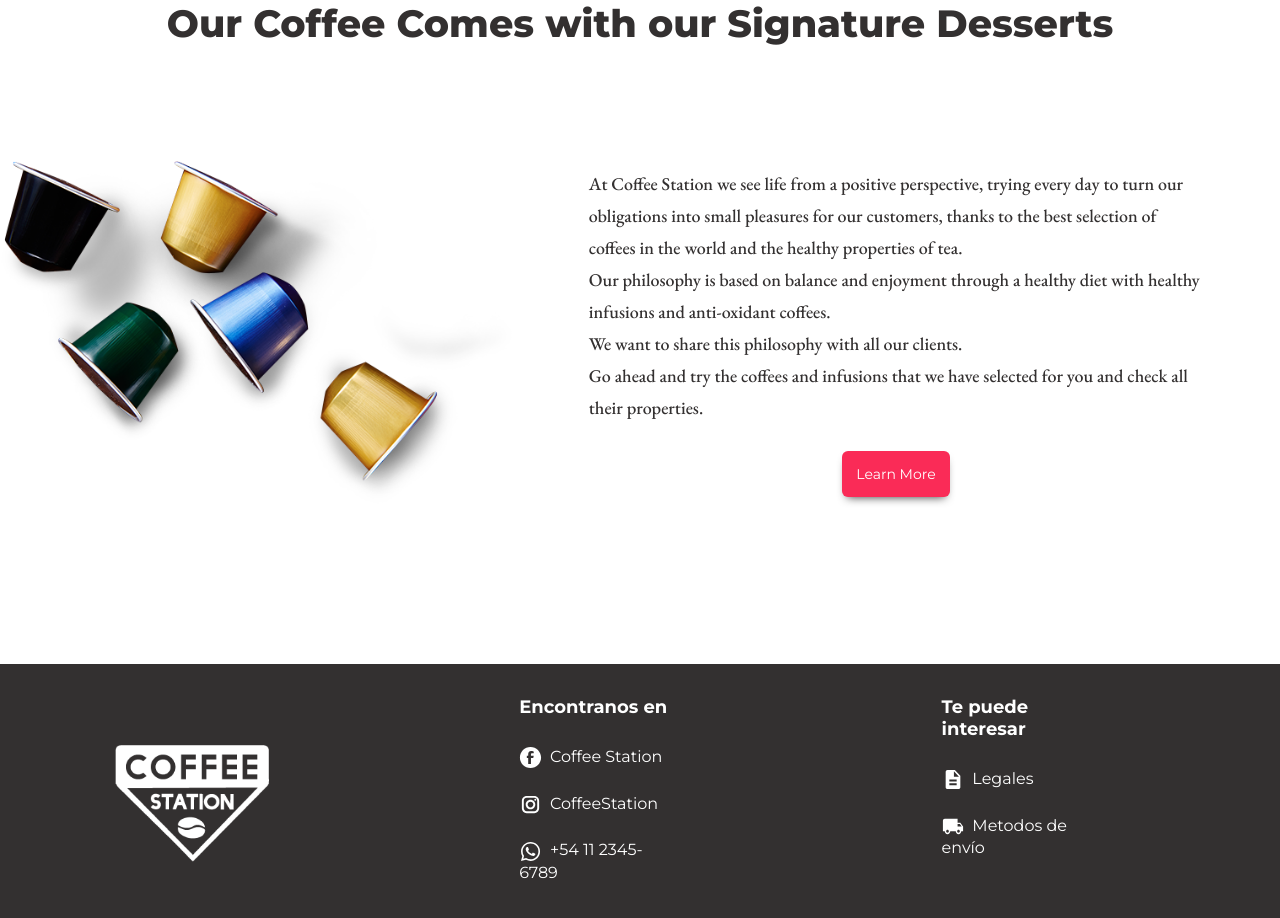
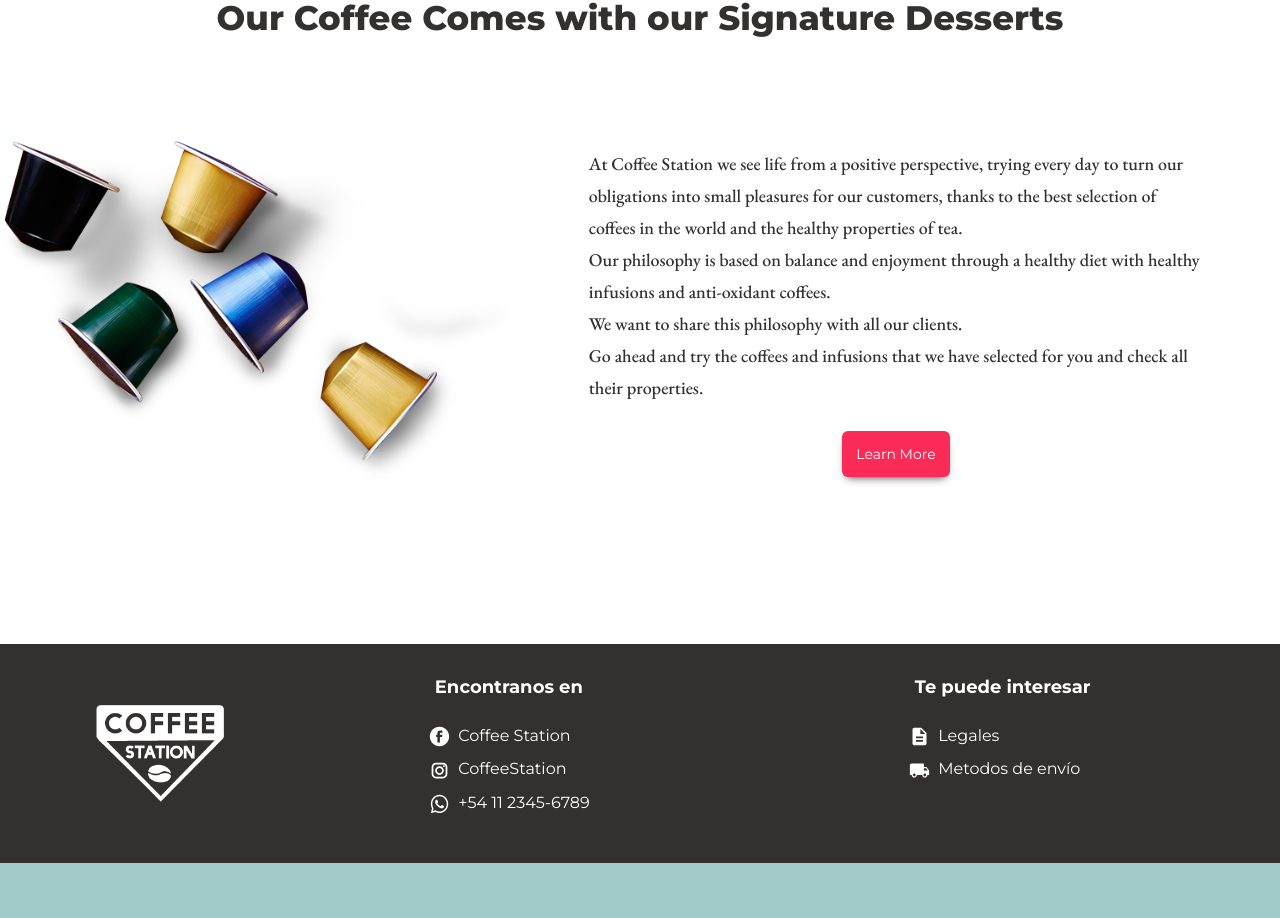
Before and after one commit to GiulianoGiovanola/Final-Eccomerce, a React (Create React App) app: page / in a window 1280 px wide. Shown: the part 1446-2364 px from the top of the page. After the commit the page ends 2309 px from the top, so only its background shows below. Built offline with nearby package versions, Linux system fonts and the light colour scheme; no server answers; the database is empty.

Commit message:
actualizacion responsive Home, Category y Product Card - 25/07/2023

```diff
--- a/src/Components/CategoryContainer/CategoryContainer.js
+++ b/src/Components/CategoryContainer/CategoryContainer.js
@@ -37,7 +37,7 @@ const CategoryContainer = ({ catId }) => {
             {loading ? (
                 <img className="gif" src={Cafe} alt="imgGif"/>
             ) : (
-                <Grid rowGap={30} colGap={30}>
+                <Grid rowGap={20} colGap={20}>
                     {products.map(({ name, image, description, id }, index) =>
                         <Col desktop={3} tablet={6} mobile={12} key={index}>
                             <ProductCard name={name} image={image} description={description} id={id} />
--- a/src/Components/CategoryContainer/styled.js
+++ b/src/Components/CategoryContainer/styled.js
@@ -1,16 +1,103 @@
-import styled from 'styled-components'
+import styled from "styled-components";
 
 const Container = styled.div`
+  max-width: 1200px;
+  margin: 125px auto 50px;
 
-max-width: 1200px;
-margin: 125px auto 50px;
-
-.gif{
+  .gif {
     width: 40%;
     margin: 0 auto;
     display: block;
-}
+  }
 
-`
+  .contenedor {
+    padding: 0.5em;
+  }
 
-export {Container}
+  @media (min-width: 769px) and (max-width: 1024px) {
+    width: 90%;
+
+    div {
+      grid-column: span 4;
+      div {
+        img {
+          width: 50%;
+        }
+        .contenedor {
+          padding: 0 1em 1.25em;
+          h2 {
+            font-size: 24px;
+          }
+
+          p {
+            font-size: 15px;
+          }
+        }
+
+        a {
+          font-size: 14px;
+        }
+      }
+    }
+  }
+
+  @media (min-width: 481px) and (max-width: 768px) {
+    width: 90%;
+
+    div {
+      grid-column-gap: 25px;
+      grid-row-gap: 25px;
+      div {
+        img {
+          width: 40%;
+        }
+        .contenedor {
+          padding: 0 1em;
+          h2 {
+            font-size: 20px;
+          }
+
+          p {
+            font-size: 15px;
+          }
+        }
+
+        a {
+          font-size: 13px;
+        }
+      }
+    }
+  }
+
+  @media (min-width: 320px) and (max-width: 480px) {
+    width: 90%;
+
+    div {
+      grid-column-gap: 25px;
+      grid-row-gap: 25px;
+      div {
+        width: 90%;
+        margin: 0 auto;
+        img {
+          width: 40%;
+        }
+        .contenedor {
+          padding: 0 1em;
+          h2 {
+            font-size: 20px;
+          }
+
+          p {
+            font-size: 15px;
+          }
+        }
+
+        a {
+          font-size: 13px;
+        }
+      }
+    }
+  }
+`;
+
+export { Container };
--- a/src/Components/Footer/styled.js
+++ b/src/Components/Footer/styled.js
@@ -1,4 +1,4 @@
-import styled from 'styled-components';
+import styled from "styled-components";
 
 const Footer = styled.footer`
   background-color: #333030;
@@ -9,58 +9,131 @@ const Footer = styled.footer`
   display: flex;
   padding: 2em 0;
 
-    .logo{
-        width: 30%;
+  .logo {
+    width: 25%;
     display: flex;
     align-items: center;
     justify-content: center;
-        img{
+    img {
       width: 40%;
     }
   }
 
-    nav{
-        width: 33%;
+  nav {
+    width: 28%;
+    margin: 0 auto;
 
-        h3{
+    h3 {
       font-size: 18px;
-            width: 36%;
       margin: 0 auto;
       text-align: left;
+      padding: 0 0 0 3em;
     }
 
-        ul{
+    ul {
       padding: 0;
 
-            li{
+      li {
         list-style: none;
         line-height: 20px;
-                padding: 0.75em 0;
-                width: 36%;
+        padding: 0.75em 0 0 3em;
+        width: 100%;
         margin: 0 auto;
         text-align: left;
 
-                a{
+        a {
           color: #fff;
           text-decoration: none;
-                    transition: color .5s;
+          transition: color 0.5s;
 
-                    .imgSociales{
+          .imgSociales {
             padding-right: 0.5em;
-                        width: 15%;
+            width: 6%;
             vertical-align: middle;
             fill: #fa2b57;
-
           }
         }
 
-                a:hover{
+        a:hover {
           color: #fa2b57;
         }
       }
     }
   }
 
-`
+  @media (min-width: 1024px) and (max-width: 1280px) {
+  }
 
-export { Footer }
+  @media (min-width: 769px) and (max-width: 1024px) {
+    nav {
+      ul {
+        li {
+          a {
+            font-size: 15px;
+            .imgSociales {
+              width: 8%;
+            }
+          }
+        }
+      }
+    }
+  }
+
+  @media (min-width: 481px) and (max-width: 768px) {
+    flex-direction: column;
+    align-items: center;
+
+    .logo {
+      margin: 1em 0;
+    }
+
+    nav {
+      margin: 1em 0;
+      h3 {
+        padding: 0;
+      }
+      ul {
+        li {
+          padding: 0.75em 0;
+          a {
+            font-size: 15px;
+            .imgSociales {
+              width: 10%;
+            }
+          }
+        }
+      }
+    }
+  }
+
+  @media (min-width: 320px) and (max-width: 480px) {
+    flex-direction: column;
+    align-items: center;
+
+    .logo {
+      margin: 1em 0;
+      width: 50%;
+    }
+
+    nav {
+      width: 50%;
+      margin: 1em 0;
+      h3 {
+        padding: 0;
+      }
+      ul {
+        li {
+          padding: 0.75em 0;
+          a {
+            font-size: 15px;
+            .imgSociales {
+              width: 10%;
+            }
+          }
+        }
+      }
+    }
+  }
+`;
+
+export { Footer };
--- a/src/Components/Informacion/styled.js
+++ b/src/Components/Informacion/styled.js
@@ -1,20 +1,19 @@
-import styled from 'styled-components'
+import styled from "styled-components";
 
 const Container = styled.div`
-
   color: #333030;
   position: relative;
   background-color: white;
   padding: 10em 0;
 
-img{
+  img {
     width: 40%;
     min-height: 200px;
     rotate: 200grad;
     transform: scaleY(-1);
   }
 
-h2{
+  h2 {
     font-size: 38px;
     font-weight: 800;
     width: 100%;
@@ -22,28 +21,29 @@ h2{
     margin-bottom: 3em;
   }
 
-div{
+  div {
     display: flex;
     width: 100%;
-    div{
+    align-items: center;
+    div {
       display: flex;
       flex-direction: column;
       justify-content: center;
       align-items: center;
 
-        h3{
+      h3 {
         font-size: 28px;
         font-weight: 500;
         margin-bottom: 2em;
         color: #9abec1;
       }
 
-        h4{
+      h4 {
         font-size: 18px;
         font-weight: 500;
       }
 
-        a{
+      a {
         color: #fff;
         text-decoration: none;
         background-color: #fa2b57;
@@ -55,14 +55,92 @@ div{
         cursor: pointer;
       }
 
-        p{
-            font: 500 18px 'EB Garamond', serif;
+      p {
+        font: 500 18px "EB Garamond", serif;
         width: 80%;
         line-height: 32px;
         margin: 0 0 1.5em;
       }
     }
   }
-`
 
-export {Container}
+  @media (min-width: 1024px) and (max-width: 1280px) {
+    div {
+      p {
+        font-size: 16px;
+      }
+    }
+
+    h2 {
+      font-size: 34px;
+    }
+  }
+
+  @media (min-width: 769px) and (max-width: 1024px) {
+    div {
+      p {
+        font-size: 16px;
+      }
+    }
+
+    h2 {
+      font-size: 34px;
+    }
+
+    img {
+      width: 45%;
+    }
+  }
+
+  @media (min-width: 481px) and (max-width: 768px) {
+    padding: 10em 0;
+
+    div {
+      flex-direction: column-reverse;
+      div {
+        margin-bottom: 3em;
+
+        p {
+          font-size: 16px;
+        }
+      }
+    }
+
+    h2 {
+      font-size: 34px;
+      width: 80%;
+      margin: 0 auto 1em;
+    }
+
+    img {
+      width: 75%;
+      rotate: 180grad;
+    }
+  }
+
+  @media (min-width: 320px) and (max-width: 480px) {
+    padding: 5em 0;
+
+    div {
+      flex-direction: column-reverse;
+      div {
+        margin-bottom: 3em;
+        p {
+          font-size: 16px;
+        }
+      }
+    }
+
+    h2 {
+      font-size: 30px;
+      width: 80%;
+      margin: 0 auto 1em;
+    }
+
+    img {
+      width: 90%;
+    }
+  }
+`;
+
+export { Container };
--- a/src/Components/NavbarStatic/styled.js
+++ b/src/Components/NavbarStatic/styled.js
@@ -1,7 +1,6 @@
-import styled from 'styled-components';
+import styled from "styled-components";
 
 const Container = styled.div`
-
   height: 80px;
   background-color: #303030;
   box-shadow: 1px 1px 5px #303030;
@@ -13,7 +12,7 @@ const Container = styled.div`
   justify-content: space-between;
   align-items: center;
 
-    .logo{
+  .logo {
     width: 4%;
     padding-left: 2em;
   }
@@ -21,34 +20,98 @@ const Container = styled.div`
   nav {
     padding-right: 1em;
 
-        ul{
+    ul {
       display: flex;
 
-            li{
+      li {
         list-style: none;
         padding: 1em;
 
-                a{
+        a {
           text-decoration: none;
           color: #ffffff;
-                    transition: color .5s;
+          transition: color 0.5s;
           font-size: 15px;
           vertical-align: middle;
 
-                    .imgSociales{
+          .imgSociales {
             width: 100%;
           }
 
-                    .imgSociales:hover{
-                        filter: invert(41%) sepia(84%) saturate(6058%) hue-rotate(332deg) brightness(99%) contrast(98%);
+          .imgSociales:hover {
+            filter: invert(41%) sepia(84%) saturate(6058%) hue-rotate(332deg)
+              brightness(99%) contrast(98%);
           }
         }
-                a:hover{
+        a:hover {
           color: #fa2b57;
         }
       }
     }
   }
-`
 
-export { Container }
+  @media (min-width: 1025px) and (max-width: 1280px) {
+    .logo {
+      width: 4%;
+      padding-right: 4em;
+    }
+
+    nav {
+      padding-right: 3em;
+    }
+  }
+
+  @media (min-width: 769px) and (max-width: 1024px) {
+    .logo {
+      width: 6%;
+    }
+
+    nav {
+      padding-right: 2em;
+    }
+  }
+
+  @media (min-width: 481px) and (max-width: 768px) {
+    .logo {
+      width: 8%;
+    }
+
+    nav {
+      padding-right: 2em;
+
+      ul {
+        li {
+          a {
+            font-size: 13px;
+          }
+        }
+      }
+    }
+  }
+
+  @media (min-width: 320px) and (max-width: 480px) {
+    .logo {
+      width: 10%;
+      padding-left: 1.5em;
+    }
+
+    nav {
+      padding-right: 1.5em;
+      ul {
+        li {
+          padding: 0 0 0 1.5em;
+
+          a {
+            font-size: 13px;
+
+            img {
+              width: 85%;
+            }
+          }
+        }
+      }
+    }
+  }
+`;
+
+export { Container };
--- a/src/Components/Principal/styled.js
+++ b/src/Components/Principal/styled.js
@@ -5,7 +5,7 @@ const Container = styled.div`
   justify-content: space-evenly;
   align-items: center;
   color: white;
-  background-size: cover;
+  background-size: cover !important;
   height: 100vh;
   position: relative;
   z-index: 1;
@@ -21,16 +21,18 @@ const Container = styled.div`
     h1 {
       font-size: 50px;
       font-weight: 800;
-      line-height: 10px;
+      margin: 0 0 0.2em 0;
     }
     h3 {
       font-size: 30px;
       font-weight: 500;
-      margin-bottom: 1em;
+      margin: 0 0 1em 0;
     }
   }
 
   @media (min-width: 1024px) and (max-width: 1280px) {
+    background: center;
+
     div {
       h1 {
         font-size: 44px;
@@ -43,9 +45,17 @@ const Container = styled.div`
   }
 
   @media (min-width: 769px) and (max-width: 1024px) {
+    background: center;
+    background-size: cover;
+
+    img {
+      width: 45%;
+    }
+
     div {
+      padding: 0 2em;
       h1 {
-        font-size: 44px;
+        font-size: 42px;
       }
 
       h3 {
@@ -55,7 +65,14 @@ const Container = styled.div`
   }
 
   @media (min-width: 481px) and (max-width: 768px) {
+    background: center;
+
+    img {
+      width: 50%;
+    }
+
     div {
+      padding: 0 0 0 2em;
       h1 {
         font-size: 30px;
       }
@@ -69,14 +86,13 @@ const Container = styled.div`
   @media (min-width: 320px) and (max-width: 480px) {
     flex-direction: column !important;
     justify-content: flex-end !important;
-    background: center fixed;
+    background: center;
 
     div {
       padding: 0;
       text-align: center;
       h1 {
         font-size: 34px;
-        line-height: 16px;
       }
 
       h3 {
--- a/src/Components/Product/styled.js
+++ b/src/Components/Product/styled.js
@@ -1,7 +1,6 @@
-import styled from 'styled-components'
+import styled from "styled-components";
 
 const Container = styled.div`
-
   display: flex;
   align-items: center;
   width: 75%;
@@ -12,7 +11,7 @@ height: 60vh;
   border-radius: 15px;
   box-shadow: 0px 10px 30px -2px rgba(0, 0, 0, 0.2);
 
-img{
+  img {
     width: 65%;
     margin: 0 auto;
     display: block;
@@ -20,29 +19,30 @@ img{
     min-height: 200px;
   }
 
-.contInfo{
+  .contInfo {
     padding-left: 2em;
   }
 
-.subtitulos{
+  .subtitulos {
     font-weight: 600;
   }
 
-h1, p{
+  h1,
+  p {
     color: #333030;
     margin: 0;
   }
 
-p{
+  p {
     font-size: 16px;
     font-weight: 500;
     line-height: 24px;
     margin: 1em 0 1em;
   }
 
-button{
+  button {
     padding: 1em;
-    font-family: 'Montserrat', 'Poppins', 'sans-serif';
+    font-family: "Montserrat", "Poppins", "sans-serif";
     font-size: 14px;
     color: #fff;
     width: 100%;
@@ -56,6 +56,21 @@ button{
     font-weight: 600;
     text-transform: uppercase;
   }
-`
 
-export {Container}
+  @media (min-width: 1025px) and (max-width: 1280px) {
+
+  }
+  @media (min-width: 769px) and (max-width: 1024px) {
+
+  }
+
+  @media (min-width: 481px) and (max-width: 768px) {
+
+  }
+
+  @media (min-width: 320px) and (max-width: 480px) {
+
+  }
+`;
+
+export { Container };
--- a/src/Components/pageProduct/styled.js
+++ b/src/Components/pageProduct/styled.js
@@ -1,30 +1,136 @@
-import styled from 'styled-components'
+import styled from "styled-components";
 
 const Container = styled.div`
-
-.productoAgregado{
+  .productoAgregado {
     margin: 2em 0 0;
     color: #fa2b57;
-    font-family: 'Montserrat', 'Poppins', 'sans-serif';
+    font-family: "Montserrat", "Poppins", "sans-serif";
     font-weight: 600;
     position: absolute;
-    top: 31em;
+    top: 33em;
     left: 14em;
-}
+  }
 
-.gif{
+  .gif {
     width: 40%;
     margin: 2em auto 0;
     display: block;
-}
+  }
 
-.exclamation{
+  .exclamation {
     width: 2.4%;
-    filter: invert(50%) sepia(94%) saturate(6068%) hue-rotate(330deg) brightness(97%) contrast(102%);
+    filter: invert(50%) sepia(94%) saturate(6068%) hue-rotate(330deg)
+      brightness(97%) contrast(102%);
     vertical-align: middle;
     padding-right: 0.4em;
     transform: translate(0px, -2px);
-}
-`
+  }
 
-export {Container}
+  div {
+    align-items: center !important;
+  }
+
+  @media (min-width: 1025px) and (max-width: 1280px) {
+    .productoAgregado {
+      top: 31em;
+      left: 12em;
+    }
+
+    img {
+      width: 60%;
+    }
+  }
+
+  @media (min-width: 769px) and (max-width: 1024px) {
+    .productoAgregado {
+      top: 32em;
+      left: 10em;
+    }
+
+    img {
+      width: 60%;
+    }
+  }
+
+  @media (min-width: 481px) and (max-width: 768px) {
+    width: 85%;
+    margin: 0 auto;
+
+    div {
+      width: 100%;
+      padding: 1em 0;
+      height: 61vh;
+      div {
+        div {
+          h1 {
+            font-size: 28px;
+          }
+          p {
+            font-size: 15px;
+          }
+          button {
+            font-size: 14px;
+          }
+        }
+      }
+    }
+
+    .productoAgregado {
+      top: 26em;
+      left: 6em;
+    }
+
+    img {
+      width: 80%;
+      margin: 4em auto;
+    }
+  }
+
+  @media (min-width: 320px) and (max-width: 480px) {
+    width: 100%;
+    margin: 0 auto;
+
+    div {
+      width: 90%;
+      padding: 1em 0;
+      height: 100%;
+      flex-direction: column;
+      div {
+        grid-row-gap: 0;
+        padding: 1em 0 0;
+        div {
+          padding: 0;
+          h1 {
+            font-size: 28px;
+          }
+          p {
+            font-size: 15px;
+          }
+          button {
+            font-size: 14px;
+          }
+        }
+        div:nth-child(2n){
+          grid-row: -1;
+        }
+      }
+    }
+
+    .productoAgregado {
+      top: 25em;
+      left: 4.5em;
+
+      img{
+        width: 5%;
+        margin: 0 auto;
+      }
+    }
+
+    img {
+      width: 80%;
+      margin: 0 auto 4em;
+    }
+  }
+`;
+
+export { Container };
```
Lines whose indentation alone changed are shown as unchanged.
